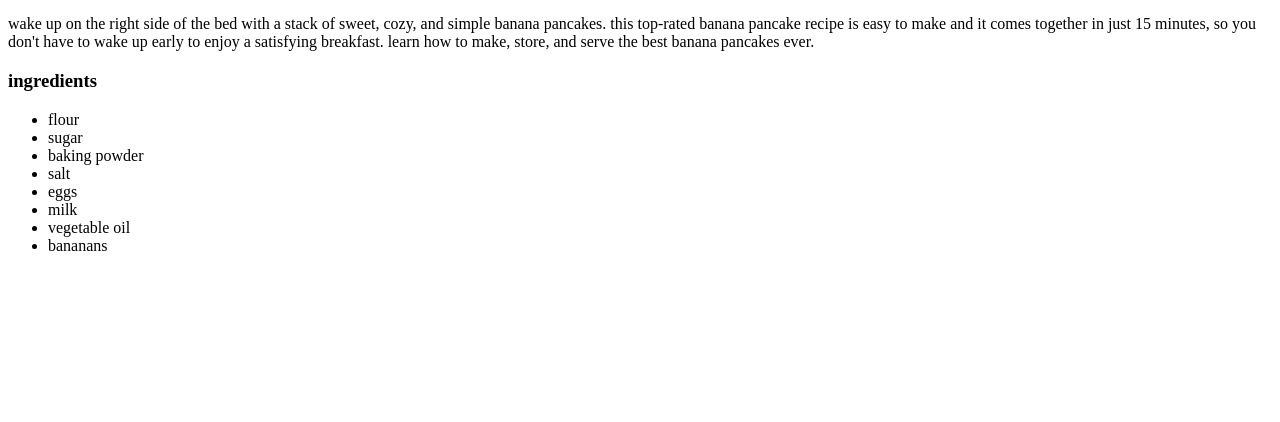
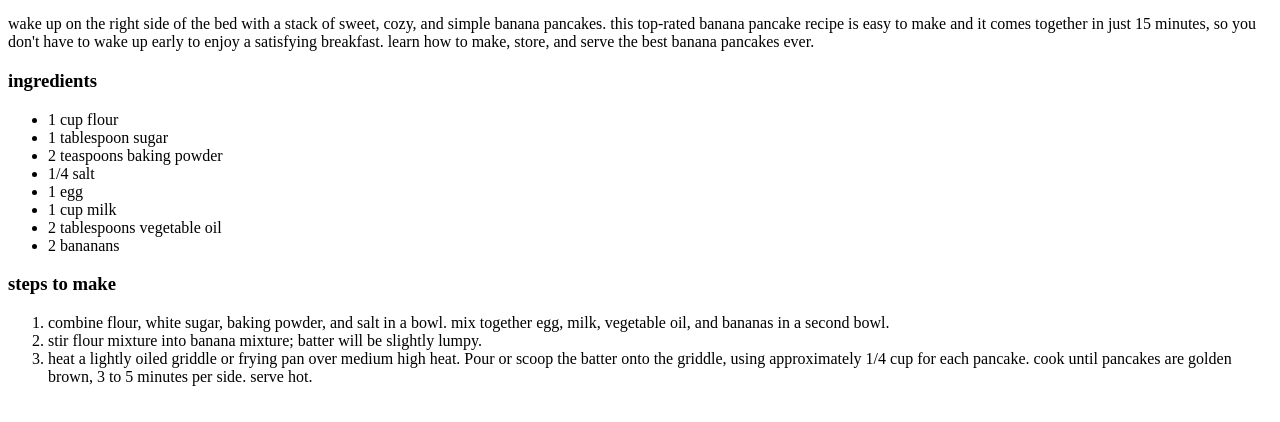
Before and after one commit to ragdemosra/odin-recipes, a plain HTML site: page recipes/banana-pancakes.html in a window 1280 px wide. Shown: the part 378-800 px from the top of the page. Drawn offline with Linux system fonts and the light colour scheme.

Commit message:
updated ingredients list & added cooking steps

```diff
--- a/recipes/banana-pancakes.html
+++ b/recipes/banana-pancakes.html
@@ -20,14 +20,31 @@
 
     <h3>ingredients</h3>
     <ul>
-      <li>flour</li>
-      <li>sugar</li>
-      <li>baking powder</li>
-      <li>salt</li>
-      <li>eggs</li>
-      <li>milk</li>
-      <li>vegetable oil</li>
-      <li>bananans</li>
+      <li>1 cup flour</li>
+      <li>1 tablespoon sugar</li>
+      <li>2 teaspoons baking powder</li>
+      <li>1/4 salt</li>
+      <li>1 egg</li>
+      <li>1 cup milk</li>
+      <li>2 tablespoons vegetable oil</li>
+      <li>2 bananans</li>
     </ul>
+
+    <h3>steps to make</h3>
+    <ol>
+      <li>
+        combine flour, white sugar, baking powder, and salt in a bowl. mix
+        together egg, milk, vegetable oil, and bananas in a second bowl.
+      </li>
+      <li>
+        stir flour mixture into banana mixture; batter will be slightly lumpy.
+      </li>
+      <li>
+        heat a lightly oiled griddle or frying pan over medium high heat. Pour
+        or scoop the batter onto the griddle, using approximately 1/4 cup for
+        each pancake. cook until pancakes are golden brown, 3 to 5 minutes per
+        side. serve hot.
+      </li>
+    </ol>
   </body>
 </html>
```
